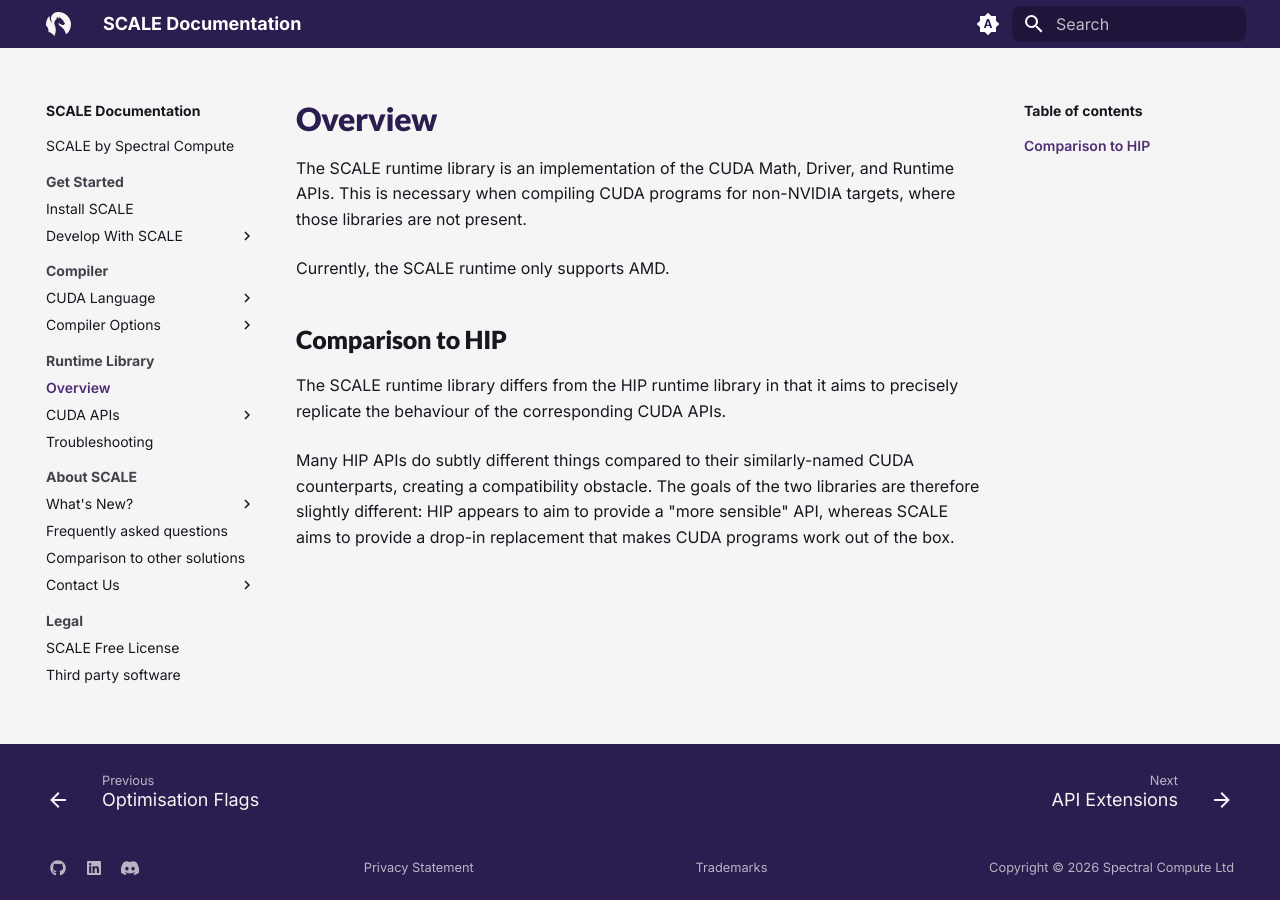
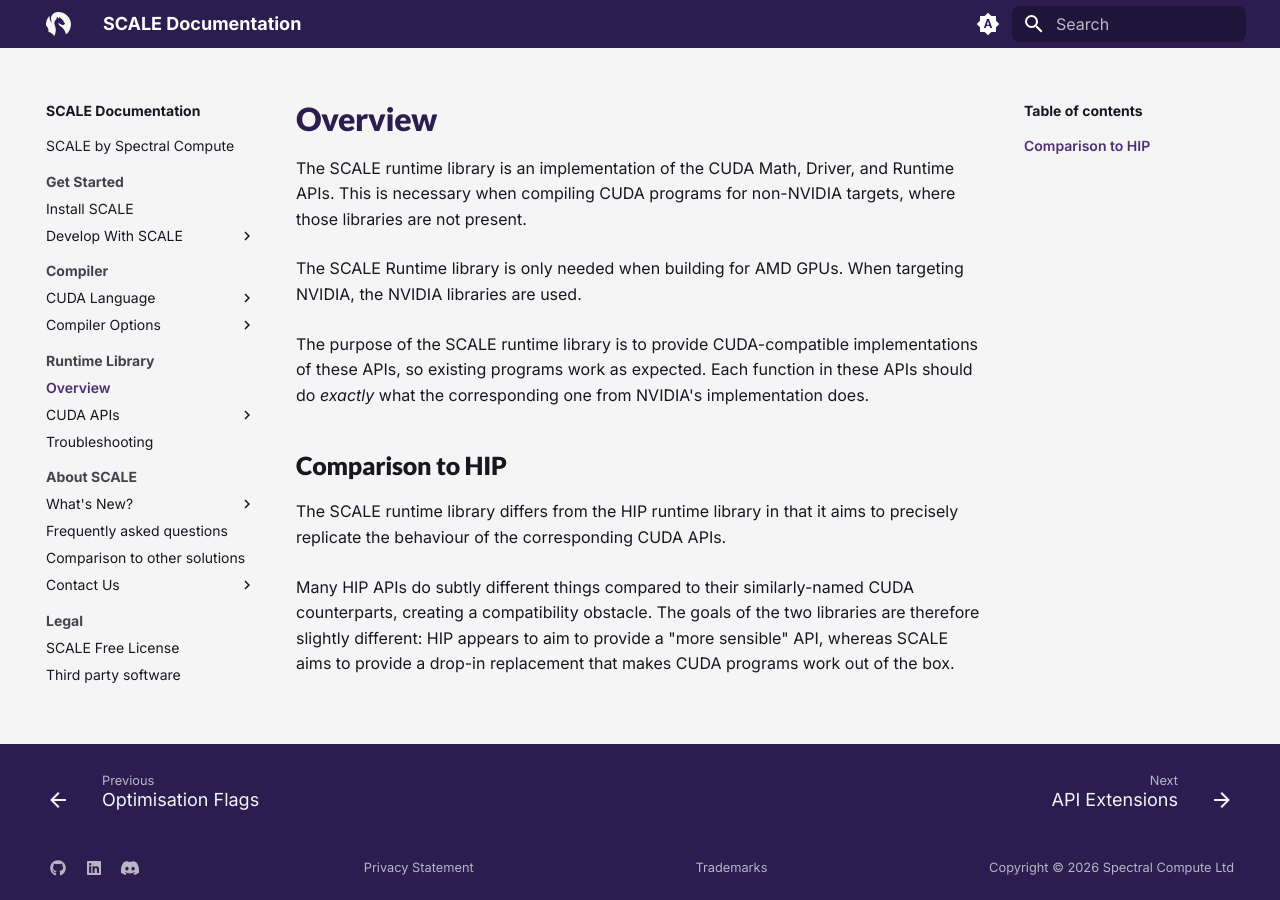
Before and after one commit to spectral-compute/scale-docs, an MkDocs documentation site: the page built from docs/manual/library/overview.md, in a window 1280 px wide. Built offline with MkDocs 1.6.1 and Material for MkDocs 9.7.7, drawn with Linux system fonts in a browser that asks for light colours; the version menu is left out.

Commit message:
More polish

```diff
--- a/docs/manual/library/overview.md
+++ b/docs/manual/library/overview.md
@@ -4,7 +4,13 @@ The SCALE runtime library is an implementation of the CUDA Math, Driver,
 and Runtime APIs. This is necessary when compiling CUDA programs for
 non-NVIDIA targets, where those libraries are not present.
 
-Currently, the SCALE runtime only supports AMD.
+The SCALE Runtime library is only needed when building for AMD GPUs.
+When targeting NVIDIA, the NVIDIA libraries are used.
+
+The purpose of the SCALE runtime library is to provide CUDA-compatible
+implementations of these APIs, so existing programs work as expected.
+Each function in these APIs should do _exactly_ what the corresponding
+one from NVIDIA's implementation does.
 
 ## Comparison to HIP
 
--- a/mkdocs.yml
+++ b/mkdocs.yml
@@ -115,10 +115,11 @@ nav:
       - manual/tutorials/how-to-install.md
       - Develop With SCALE:
           - manual/tutorials/overview.md
-          - Editor Integration:
-              - manual/tutorials/editors/vscode.md
           - manual/tutorials/how-to-use.md
           - manual/tutorials/how-to-use-with-docker.md
+          - Editor Integration:
+              - manual/tutorials/editors/clangd.md
+              - manual/tutorials/editors/vscode.md
 
   - Compiler:
       - CUDA Language:
@@ -136,8 +137,6 @@ nav:
       - manual/library/overview.md
       - CUDA APIs:
           - manual/library/runtime-extensions.md
-
-          # Rejig, but everything here is library-specific:
           - manual/library/differences.md
 
           - Implemented APIs:
@@ -150,7 +149,7 @@ nav:
 
   - About SCALE:
       - What's New?:
-          - manual/changelogs/v1.6.0.md
+          - manual/changelogs/v1.6.1.md
           - manual/changelogs/v1.5.1.md
           - manual/changelogs/v1.5.0.md
           - manual/changelogs/v1.4.2.md
```
Also changed, not shown: docs/manual/changelogs/v1.6.1.md (renamed from docs/manual/changelogs/v1.6.0.md, +2 -0 lines), docs/manual/tutorials/editors/editors.md (added, +43 -0 lines), docs/manual/tutorials/editors/vscode.md (+1 -3 lines).
